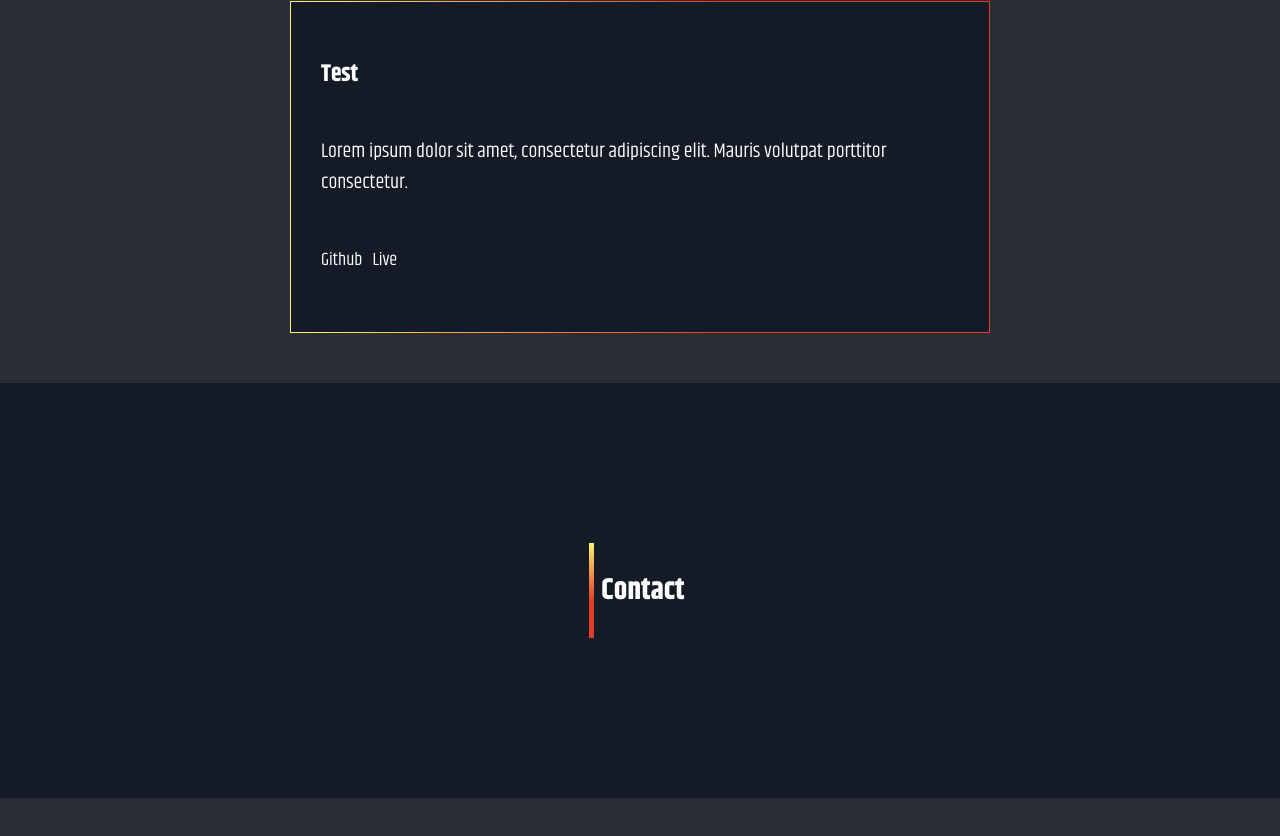
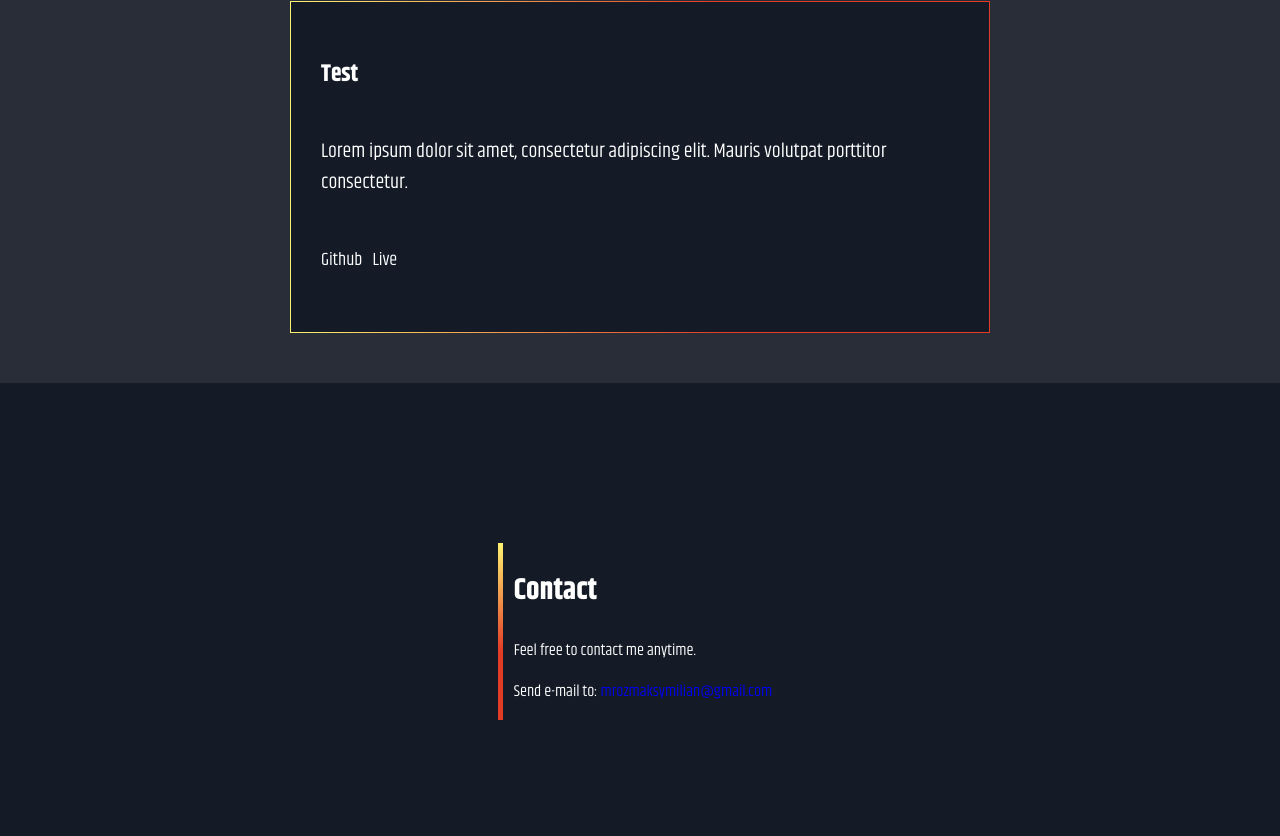
Before and after one commit to maksymilianMroz/maksymilianmroz.github.io, a React (Create React App) app: page / in a window 1280 px wide. Shown: the part 1747-2583 px from the top of the page. Before the commit the page ends 2545 px from the top, so only its background shows below. Built offline with nearby package versions, Linux system fonts and the light colour scheme.

Commit message:
Last section fullfiled with data from state

```diff
--- a/src/components/LastSection/LastSection.js
+++ b/src/components/LastSection/LastSection.js
@@ -4,8 +4,10 @@ import classes from './LastSection.module.scss';
 const LastSection = (props) => {
     return (
         <div className={classes.LastSection}>
-            <div className={classes.section}>
-                <h2 className={classes.header}>{props.title}</h2>
+            <div className={classes.contactContainer}>
+                <h2 className={classes.contactContainer__header}>{props.title}</h2>
+                <p className={classes.contactContainer__info}>{props.info}</p>
+                <p className={classes.contactContainer__shortSendText}>{props.shortSendText} <a href="#" className={classes.contactContainer__mailAdress}>{props.mailAdress}</a></p>
             </div>
         </div>
     );
--- a/src/components/LastSection/LastSection.module.scss
+++ b/src/components/LastSection/LastSection.module.scss
@@ -9,7 +9,7 @@
     padding: 160px 0;
 }
 
-.section {
+.contactContainer {
     position: relative;
     max-width: 300px;
     padding-left: 6px;
@@ -27,18 +27,16 @@
     }
 }
 
-.header {
+.contactContainer__header {
     font-size: 30px;
 }
 
 @media screen and (min-width: 768px) {
-    .TextSection {
-        .section {
-            max-width: 570px;
+    .contactContainer {
+        max-width: 570px;
 
-            &::before {
-                left: -10px;
-            }
+        &::before {
+            left: -10px;
         }
     }
 }
--- a/src/components/TextSection/TextSection.module.scss
+++ b/src/components/TextSection/TextSection.module.scss
@@ -95,24 +95,11 @@
 }
 
 @media screen and (min-width: 768px) {
-    .TextSection {
-        .section {
-            max-width: 570px;
+    .section {
+        max-width: 570px;
 
-            &::before {
-                left: -10px;
-            }
-        }
-
-        .section__header {
-            &::after {
-            }
-        }
-
-        .section__content__one {
-        }
-
-        .section__content__two {
+        &::before {
+            left: -10px;
         }
     }
 }
```
